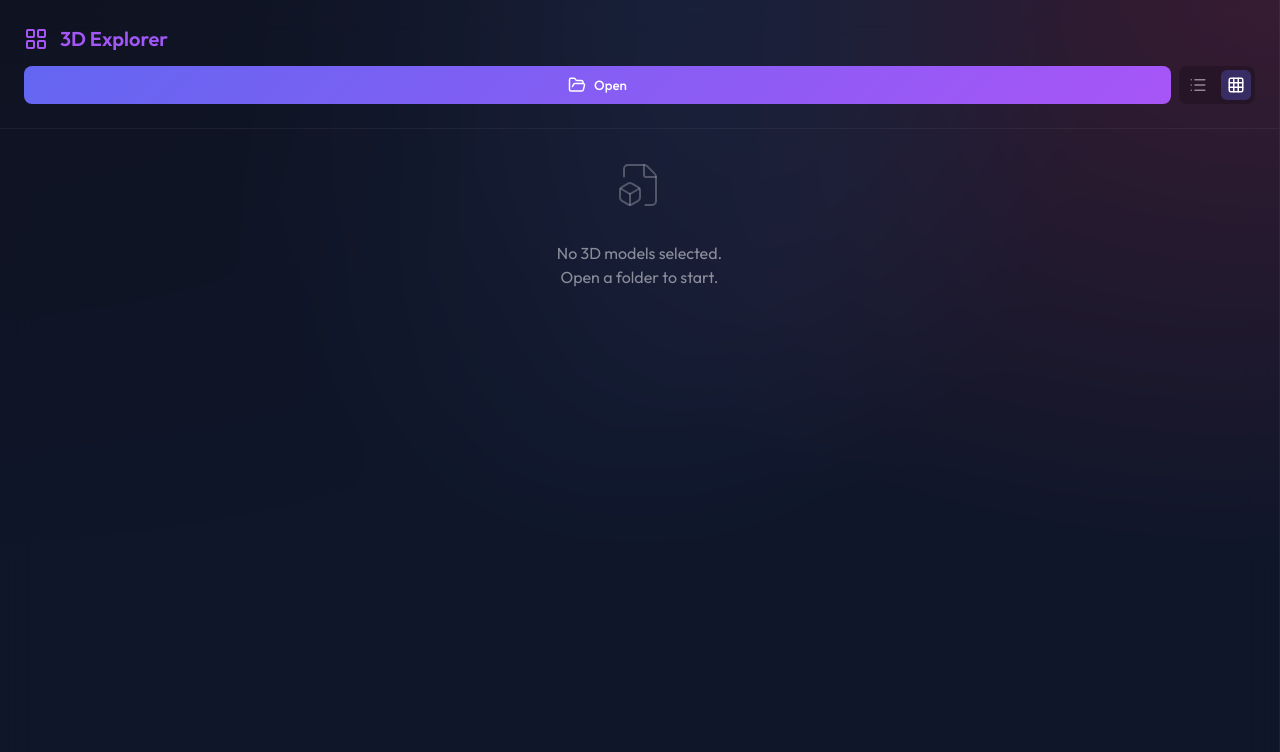
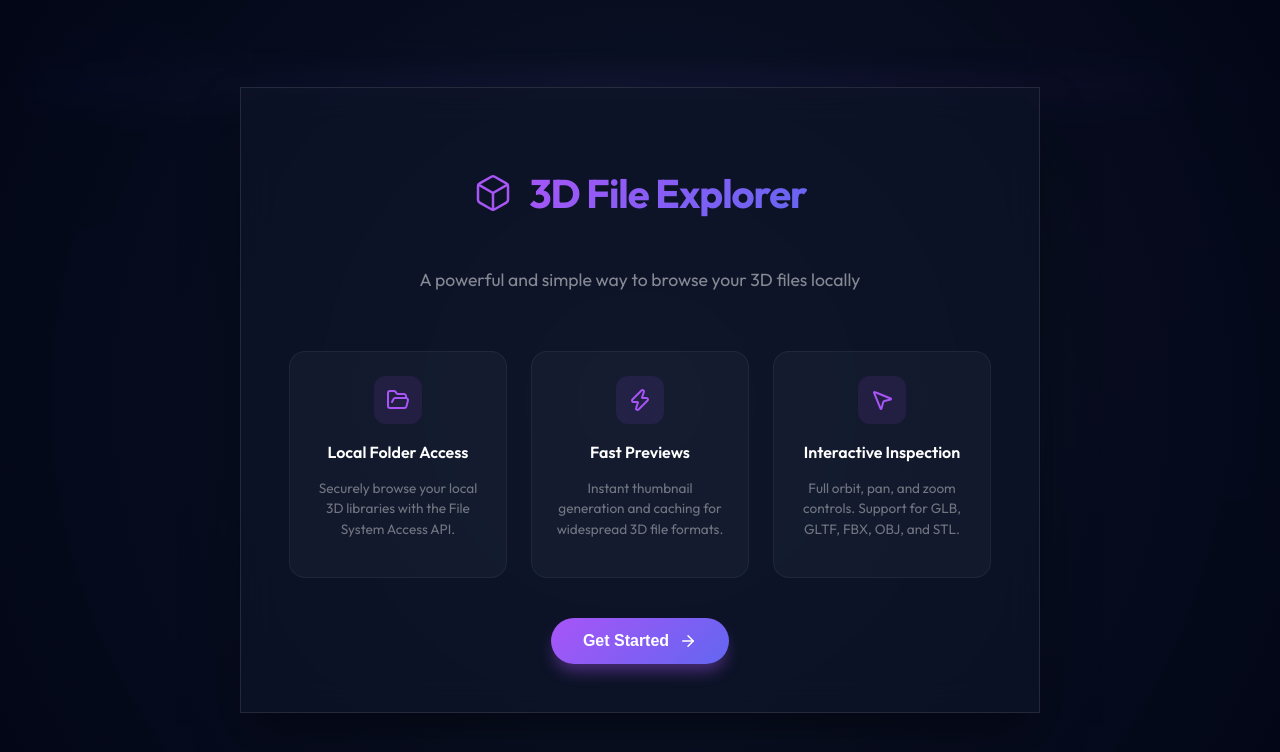
Before and after one commit to jensbroecher/3D-File-Explorer, a React (Vite) app: page / in a window 1280 px wide. Shown: the top 752 px of the page. Built offline with nearby package versions, Linux system fonts and the light colour scheme.

Commit message:
feat: add interactive splash overlay for first-time user onboarding

```diff
--- a/src/App.css
+++ b/src/App.css
@@ -247,3 +247,154 @@
   color: white;
   background: rgba(99, 102, 241, 0.3);
 }
+
+/* Splash Overlay styles */
+.splash-overlay {
+  position: fixed;
+  top: 0;
+  left: 0;
+  right: 0;
+  bottom: 0;
+  z-index: 1000;
+  background: radial-gradient(circle at center, rgba(15, 23, 42, 0.9) 0%, rgba(2, 6, 23, 1) 100%);
+  backdrop-filter: blur(12px);
+  display: flex;
+  align-items: center;
+  justify-content: center;
+  padding: 20px;
+  animation: fadeIn 0.5s ease-out;
+}
+
+.splash-content {
+  max-width: 800px;
+  width: 100%;
+  padding: 48px;
+  display: flex;
+  flex-direction: column;
+  align-items: center;
+  gap: 40px;
+  border: 1px solid rgba(255, 255, 255, 0.1);
+  box-shadow: 0 25px 50px -12px rgba(0, 0, 0, 0.5);
+  animation: slideUp 0.6s cubic-bezier(0, 0, 0.2, 1);
+}
+
+.splash-header {
+  text-align: center;
+}
+
+.splash-logo {
+  display: flex;
+  align-items: center;
+  justify-content: center;
+  gap: 16px;
+  margin-bottom: 8px;
+}
+
+.splash-logo h1 {
+  font-size: 2.5rem;
+  font-weight: 800;
+  letter-spacing: -0.025em;
+  background: linear-gradient(135deg, #a855f7 0%, #6366f1 100%);
+  -webkit-background-clip: text;
+  background-clip: text;
+  -webkit-text-fill-color: transparent;
+}
+
+.splash-subtitle {
+  font-size: 1.1rem;
+  color: rgba(255, 255, 255, 0.5);
+  font-weight: 400;
+}
+
+.features-grid {
+  display: grid;
+  grid-template-columns: repeat(3, 1fr);
+  gap: 24px;
+}
+
+.feature-card {
+  padding: 24px;
+  background: rgba(255, 255, 255, 0.03);
+  border: 1px solid rgba(255, 255, 255, 0.05);
+  border-radius: 16px;
+  text-align: center;
+  transition: all 0.3s ease;
+}
+
+.feature-card:hover {
+  background: rgba(255, 255, 255, 0.06);
+  border-color: rgba(168, 85, 247, 0.3);
+  transform: translateY(-4px);
+}
+
+.feature-icon {
+  width: 48px;
+  height: 48px;
+  background: rgba(168, 85, 247, 0.1);
+  border-radius: 12px;
+  display: flex;
+  align-items: center;
+  justify-content: center;
+  margin: 0 auto 16px;
+  color: #a855f7;
+}
+
+.feature-card h3 {
+  font-size: 1rem;
+  font-weight: 600;
+  margin-bottom: 8px;
+  color: white;
+}
+
+.feature-card p {
+  font-size: 0.85rem;
+  color: rgba(255, 255, 255, 0.4);
+  line-height: 1.5;
+}
+
+.splash-footer {
+  width: 100%;
+  display: flex;
+  justify-content: center;
+}
+
+.btn-primary {
+  background: linear-gradient(135deg, #a855f7 0%, #6366f1 100%);
+  color: white;
+  border: none;
+  padding: 14px 32px;
+  border-radius: 9999px;
+  font-weight: 600;
+  font-size: 1rem;
+  cursor: pointer;
+  display: flex;
+  align-items: center;
+  gap: 10px;
+  transition: all 0.3s cubic-bezier(0.4, 0, 0.2, 1);
+  box-shadow: 0 10px 15px -3px rgba(168, 85, 247, 0.4);
+}
+
+.btn-primary:hover {
+  transform: scale(1.05);
+  box-shadow: 0 20px 25px -5px rgba(168, 85, 247, 0.5);
+}
+
+.btn-primary:active {
+  transform: scale(0.98);
+}
+
+@keyframes fadeIn {
+  from { opacity: 0; }
+  to { opacity: 1; }
+}
+
+@keyframes slideUp {
+  from { opacity: 0; transform: translateY(20px); }
+  to { opacity: 1; transform: translateY(0); }
+}
+
+@media (max-width: 768px) {
+  .features-grid {
+    grid-template-columns: 1fr;
+  }
+}
--- a/src/App.jsx
+++ b/src/App.jsx
@@ -3,6 +3,7 @@ import './App.css';
 import { FolderOpen, Box, FileBox, LayoutGrid, List, Grid } from 'lucide-react';
 import Viewer from './components/Viewer';
 import ThumbnailGenerator from './components/ThumbnailGenerator';
+import SplashOverlay from './components/SplashOverlay';
 import localforage from 'localforage';
 import { ErrorBoundary } from 'react-error-boundary';
 
@@ -11,6 +12,9 @@ function App() {
   const [activeFile, setActiveFile] = useState(null);
   const [isScanning, setIsScanning] = useState(false);
   const [viewMode, setViewMode] = useState('grid');
+  const [showSplash, setShowSplash] = useState(() => {
+    return localStorage.getItem('hasSeenSplash') !== 'true';
+  });
 
   const [thumbnails, setThumbnails] = useState({});
   const [thumbnailQueue, setThumbnailQueue] = useState([]);
@@ -110,6 +114,12 @@ function App() {
 
   return (
     <div className="app-container">
+      {showSplash && (
+        <SplashOverlay onDismiss={() => {
+          setShowSplash(false);
+          localStorage.setItem('hasSeenSplash', 'true');
+        }} />
+      )}
       {/* Background worker that strictly processes one thumbnail at a time */}
       {currentThumbnailFile && (
         <ErrorBoundary fallback={null} onError={() => handleThumbnailComplete(currentThumbnailFile.path, null)}>
--- /dev/null
+++ b/src/components/SplashOverlay.jsx
@@ -0,0 +1,53 @@
+import React from 'react';
+import { Box, FolderOpen, MousePointer2, Zap, ArrowRight } from 'lucide-react';
+
+const SplashOverlay = ({ onDismiss }) => {
+  return (
+    <div className="splash-overlay">
+      <div className="splash-content glass-panel">
+        <div className="splash-header">
+          <div className="splash-logo">
+            <Box size={40} color="#a855f7" strokeWidth={1.5} />
+            <h1>3D File Explorer</h1>
+          </div>
+          <p className="splash-subtitle">A powerful and simple way to browse your 3D files locally</p>
+        </div>
+
+        <div className="features-grid">
+          <div className="feature-card">
+            <div className="feature-icon">
+              <FolderOpen size={24} />
+            </div>
+            <h3>Local Folder Access</h3>
+            <p>Securely browse your local 3D libraries with the File System Access API.</p>
+          </div>
+
+          <div className="feature-card">
+            <div className="feature-icon">
+              <Zap size={24} />
+            </div>
+            <h3>Fast Previews</h3>
+            <p>Instant thumbnail generation and caching for widespread 3D file formats.</p>
+          </div>
+
+          <div className="feature-card">
+            <div className="feature-icon">
+              <MousePointer2 size={24} />
+            </div>
+            <h3>Interactive Inspection</h3>
+            <p>Full orbit, pan, and zoom controls. Support for GLB, GLTF, FBX, OBJ, and STL.</p>
+          </div>
+        </div>
+
+        <div className="splash-footer">
+          <button className="btn-primary" onClick={onDismiss}>
+            Get Started
+            <ArrowRight size={18} />
+          </button>
+        </div>
+      </div>
+    </div>
+  );
+};
+
+export default SplashOverlay;
```
